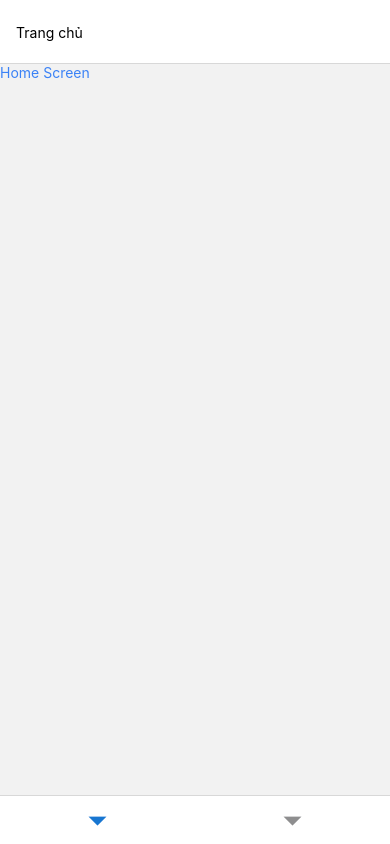
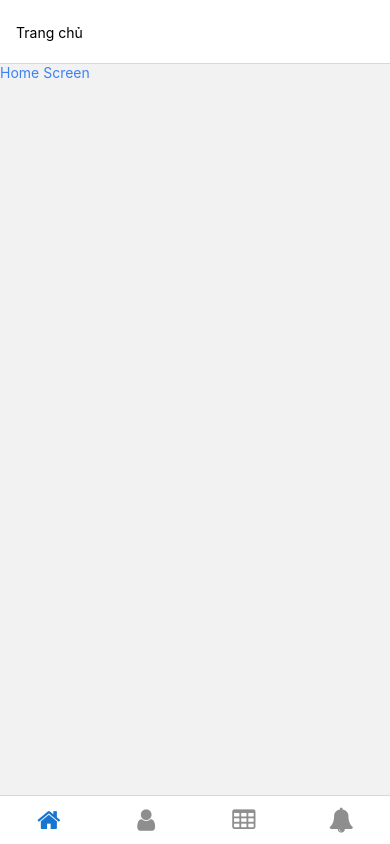
Before and after one commit to vominhthongss/senior-health-diary, a React Native app: screen /MainTab in a window 390 px wide. Built offline with nearby package versions, Linux system fonts and the light colour scheme.

Commit message:
add bottom nav item

```diff
--- a/package.json
+++ b/package.json
@@ -9,6 +9,7 @@
     "web": "expo start --web"
   },
   "dependencies": {
+    "@fortawesome/fontawesome-free": "^6.5.1",
     "@react-navigation/bottom-tabs": "^6.5.11",
     "@react-navigation/native": "^6.1.9",
     "@react-navigation/stack": "^6.3.20",
--- a/src/constants/screensName.js
+++ b/src/constants/screensName.js
@@ -3,3 +3,5 @@ export const mainTab = "MainTab";
 export const userInformation = "UserInformation";
 export const home = "Home";
 export const account = "Account";
+export const schedule = "Schedule";
+export const diary = "Diary";
--- a/src/constants/strings.js
+++ b/src/constants/strings.js
@@ -1,3 +1,5 @@
 export const headerBackTitle = "Trở lại";
 export const home = "Trang chủ";
 export const account = "Tài khoản";
+export const schedule = "Lịch trình";
+export const diary = "Nhật ký";
--- a/src/navigations/navigations.js
+++ b/src/navigations/navigations.js
@@ -1,9 +1,12 @@
-import { Text } from "react-native";
+import { Text, View } from "react-native";
 import { screenBottomOption } from "../constants/options";
 import * as SCREENS_NAME from "../constants/screensName";
 import * as STRINGS from "../constants/strings";
 import AccountScreen from "../screens/Account/Account";
 import HomeScreen from "../screens/Home/HomeScreen";
+import ScheduleScreen from "../screens/Schedule/ScheduleScreen";
+import DiaryScreen from "../screens/Diary/DiaryScreen";
+import Icon from 'react-native-vector-icons/FontAwesome';
 
 export const home = {
   index: 1,
@@ -12,6 +15,9 @@ export const home = {
   options: {
     ...screenBottomOption,
     headerTitle: () => <Text>{STRINGS.home}</Text>,
+    tabBarIcon: ({ color, size }) => (
+      <Icon name="home" size={size} color={color} />
+    ),
   },
 };
 export const account = {
@@ -21,5 +27,32 @@ export const account = {
   options: {
     ...screenBottomOption,
     headerTitle: () => <Text>{STRINGS.account}</Text>,
+    tabBarIcon: ({ color, size }) => (
+      <Icon name="user" size={size} color={color} />
+    ),
   },
 };
+export const schedule = {
+  index: 3,
+  name: SCREENS_NAME.schedule,
+  component: ScheduleScreen,
+  options: {
+    ...screenBottomOption,
+    headerTitle: () => <Text>{STRINGS.schedule}</Text>,
+    tabBarIcon: ({ color, size }) => (
+      <Icon name="table" size={size} color={color} />
+    ),
+  },
+};
+export const diary = {
+  index: 4,
+  name: SCREENS_NAME.diary,
+  component: DiaryScreen,
+  options: {
+    ...screenBottomOption,
+    headerTitle: () => <Text>{STRINGS.diary}</Text>,
+    tabBarIcon: ({ color, size }) => (
+      <Icon name="bell" size={size} color={color} />
+    ),
+  },
+};
--- /dev/null
+++ b/src/screens/Diary/DiaryScreen.js
@@ -0,0 +1,12 @@
+import React from 'react';
+import { View, Text } from 'react-native';
+
+const DiaryScreen = () => {
+  return (
+    <View>
+      <Text className="text-blue-500">Diary Screen</Text>
+    </View>
+  );
+};
+
+export default DiaryScreen;
--- /dev/null
+++ b/src/screens/Schedule/ScheduleScreen.js
@@ -0,0 +1,12 @@
+import React from 'react';
+import { View, Text } from 'react-native';
+
+const ScheduleScreen = () => {
+  return (
+    <View>
+      <Text className="text-blue-500">Schedule Screen</Text>
+    </View>
+  );
+};
+
+export default ScheduleScreen;
```
